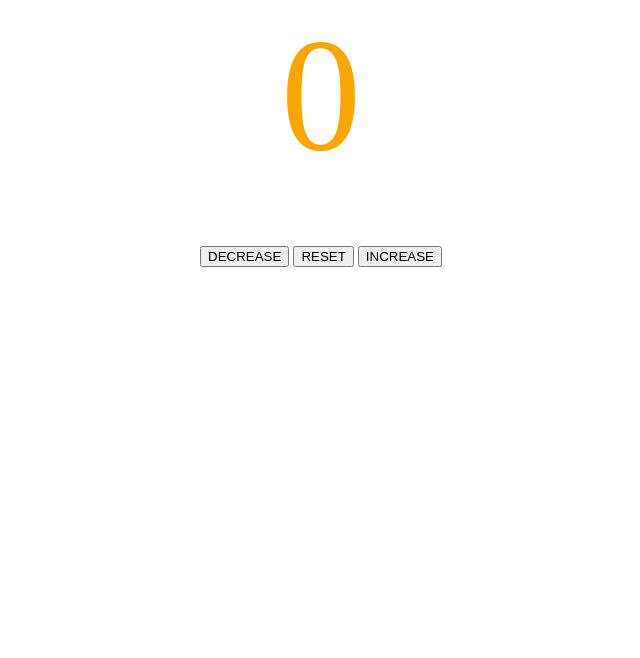
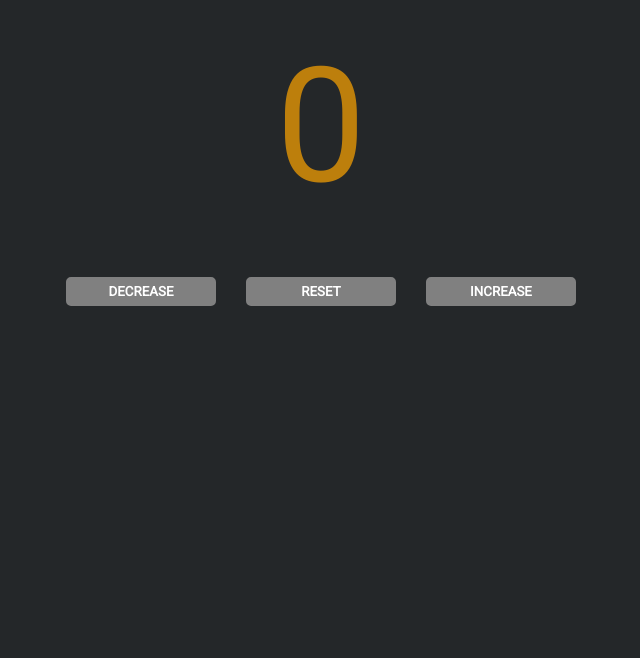
Before and after one commit to Meesa000/number-counter, a plain HTML site: page index.html in a window 1280 px wide. Shown: the part 142-800 px from the top of the page, without its empty margins (319-959 px from the left). Drawn offline with Linux system fonts and the light colour scheme.

Commit message:
added styling to buttons

```diff
--- a/index.html
+++ b/index.html
@@ -6,6 +6,9 @@
     <meta name="viewport" content="width=device-width, initial-scale=1.0">
     <title>Number counter</title>
     <link rel="stylesheet" href="styles.css">
+    <link rel="preconnect" href="https://fonts.googleapis.com">
+<link rel="preconnect" href="https://fonts.gstatic.com" crossorigin>
+<link href="https://fonts.googleapis.com/css2?family=Inter:wght@100;300&family=Roboto&display=swap" rel="stylesheet">
 
 </head>
 <body>
@@ -26,7 +29,7 @@
     <!-- DIV FOR 3 BUTTONS  -->
         <!-- DECREASE, RESET, INCREASE -->
 
-    <div id="button-container container">
+    <div id="button-container">
         <button class="decrease-btn btn">DECREASE</button>
         <button class="reset-btn btn">RESET</button>
         <button class="increase-btn btn">INCREASE</button>
--- a/main.js
+++ b/main.js
@@ -9,6 +9,7 @@ let number = document.createElement('div');
 number.innerHTML = counter;
 number.style.color = 'orange';
 number.style.fontSize = '10rem';
+number.style.opacity = '0.7';
 numberContainer.appendChild(number);
 
 // Buttons references
@@ -33,11 +34,15 @@ function numColourChange() {
 
 }
 
-// increments by 1
+function updateNumber() {
+    number.innerHTML = counter;
+}
+
+// increment
 function increase() {
     counter = counter +1;
 
-    number.innerHTML = counter;
+    updateNumber();
     console.log('Increase button clicked!');
     console.log('Counter: ' + counter)
     numColourChange();
@@ -46,11 +51,11 @@ function increase() {
 
 increaseButton.addEventListener('click', increase);
 
-// decrements by 1
+// decrement
 function decrease() {
 
     counter = counter -1;
-    number.innerHTML = counter;
+    updateNumber();
     console.log('Counter: ' + counter);
     numColourChange();
 
@@ -58,10 +63,10 @@ function decrease() {
 
 decreaseButton.addEventListener('click', decrease);
 
+// reset
 function reset() {
-
     counter = 0;
-    number.innerHTML = counter;
+    updateNumber()
     numColourChange();
     console.log(counter);
 
--- a/styles.css
+++ b/styles.css
@@ -1,8 +1,14 @@
+
+body {
+    background-color: rgb(36, 39, 41);
+    font-family: 'Roboto';
+}
 
 .wrapper {
     display: flex;
     flex-direction: column;
     align-items: center;
+    font-family: 'Roboto';
 
 }
 #number-container {
@@ -10,8 +16,39 @@
    justify-content: center;
    align-items: center;
     width: 500px;
-    height: 300px;
+    height: 200px;
     /* border: 5px black solid;
     background-color: pink; */
 
 }
+
+#title-container {
+    font-size: 2rem;
+    color: white;
+
+}
+
+#button-container {
+    display: flex;
+    gap: 30px;
+    margin-top: 50px;
+
+}
+.btn {
+    color: white;
+    font-family: 'Roboto';
+    padding-top: 5px;
+    padding-bottom: 5px;
+    border: 2px solid grey ;
+    width: 150px;
+    border-radius: 5px;
+    background-color: grey;
+    font-weight: bold;
+
+}
+
+.btn:focus {
+    border: 2px solid blue;
+    padding-top: 5px;
+    padding-bottom: 5px;
+}
```
